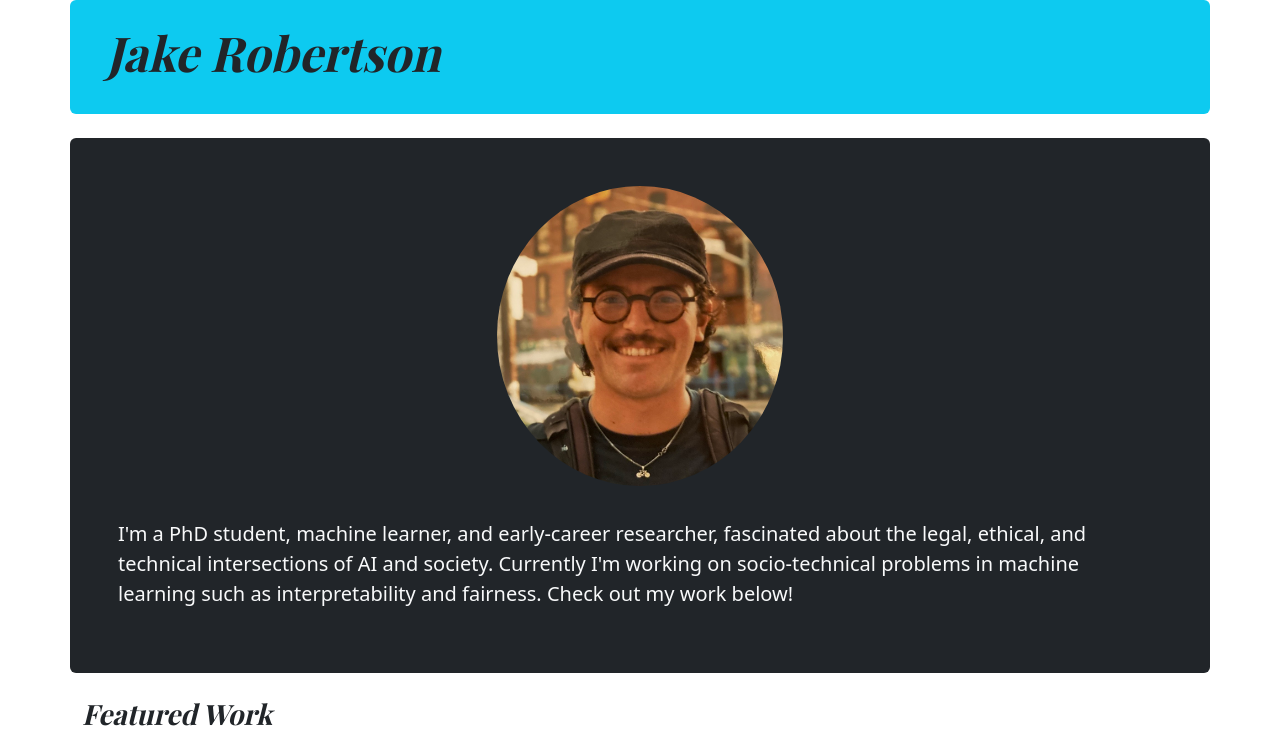
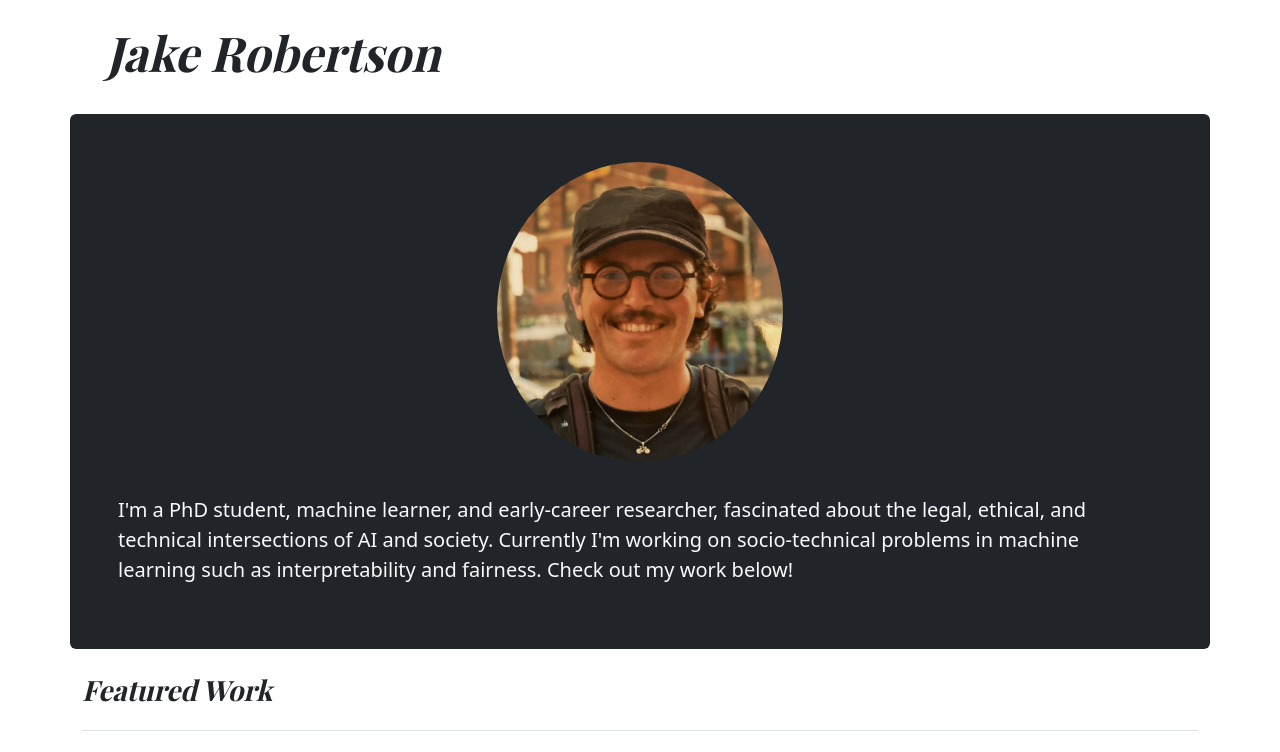
Before and after one commit to jr2021/jr2021.github.io, a plain HTML site: page index.html in a window 1280 px wide. Shown: the top 752 px of the page. Drawn offline with nearby package versions, Linux system fonts and the light colour scheme; grey boxes are pictures that could not be loaded.

```diff
--- a/index.html
+++ b/index.html
@@ -76,7 +76,7 @@
 <main class="container">
 
 
-  <div class="p-3 p-md-4 mb-4 text-dark rounded bg-info row">
+  <div class="p-3 p-md-4 mb-0 text-dark rounded row">
     <h1 class="display-4 fst-italic">Jake Robertson</h1>
   </div>
 
```
